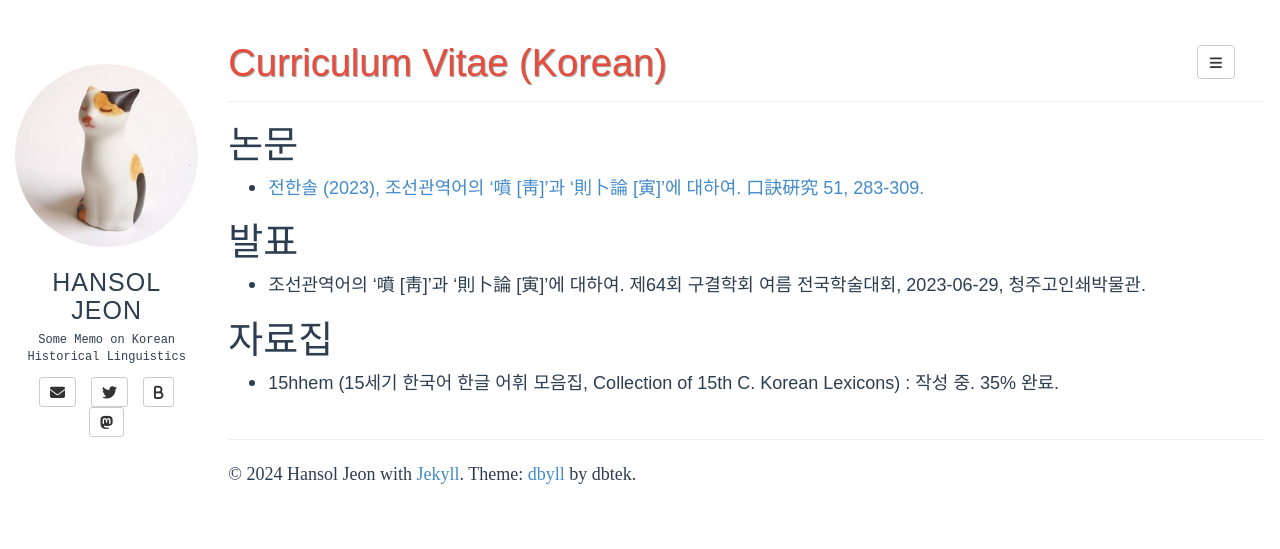
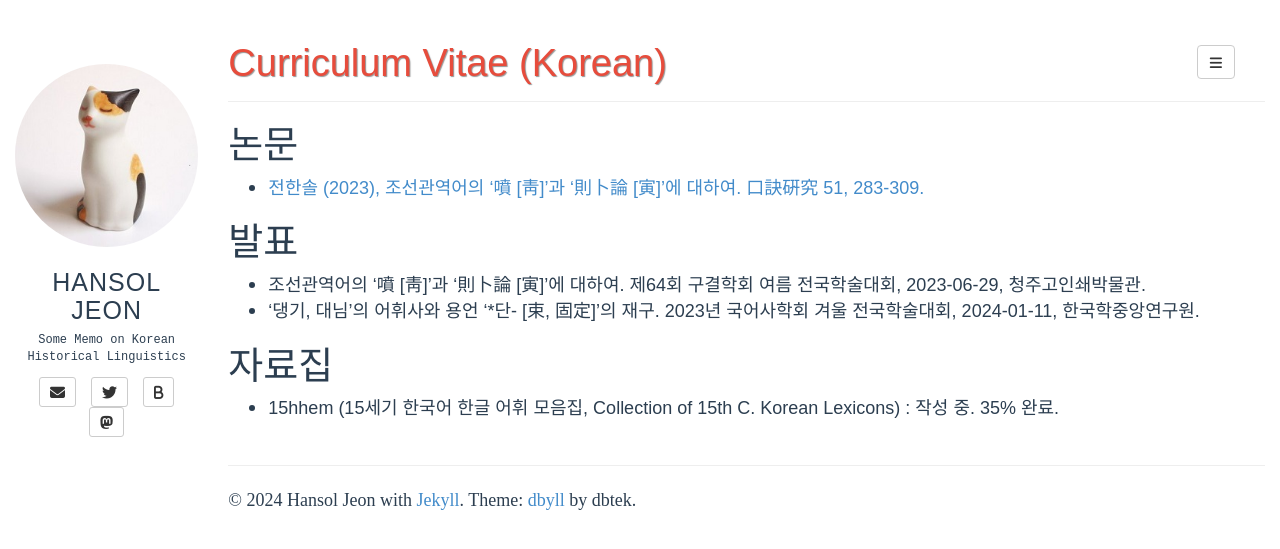
Before and after one commit to hansoljeon95/hansoljeon95.github.io, a Jekyll site: the page built from cv_kor.md, in a window 1280 px wide. Shown: the top 549 px of the page. Built offline with Jekyll 4.4.1, drawn with Linux system fonts in a browser that asks for light colours; some web fonts are replaced.

Commit message:
Update CV

```diff
--- a/cv_kor.md
+++ b/cv_kor.md
@@ -9,6 +9,7 @@ fullview: true
 
 # 발표
 - 조선관역어의 ‘噴 [靑]’과 ‘則卜論 [寅]’에 대하여. 제64회 구결학회 여름 전국학술대회, 2023-06-29, 청주고인쇄박물관.
+- ‘댕기, 대님’의 어휘사와 용언 ‘\*단- [束, 固定]’의 재구. 2023년 국어사학회 겨울 전국학술대회, 2024-01-11, 한국학중앙연구원.
 
 # 자료집
 - 15hhem (15세기 한국어 한글 어휘 모음집, Collection of 15th C. Korean Lexicons) : 작성 중. 35% 완료.
```
Also changed, not shown: cv_eng.md (+1 -0 lines).
